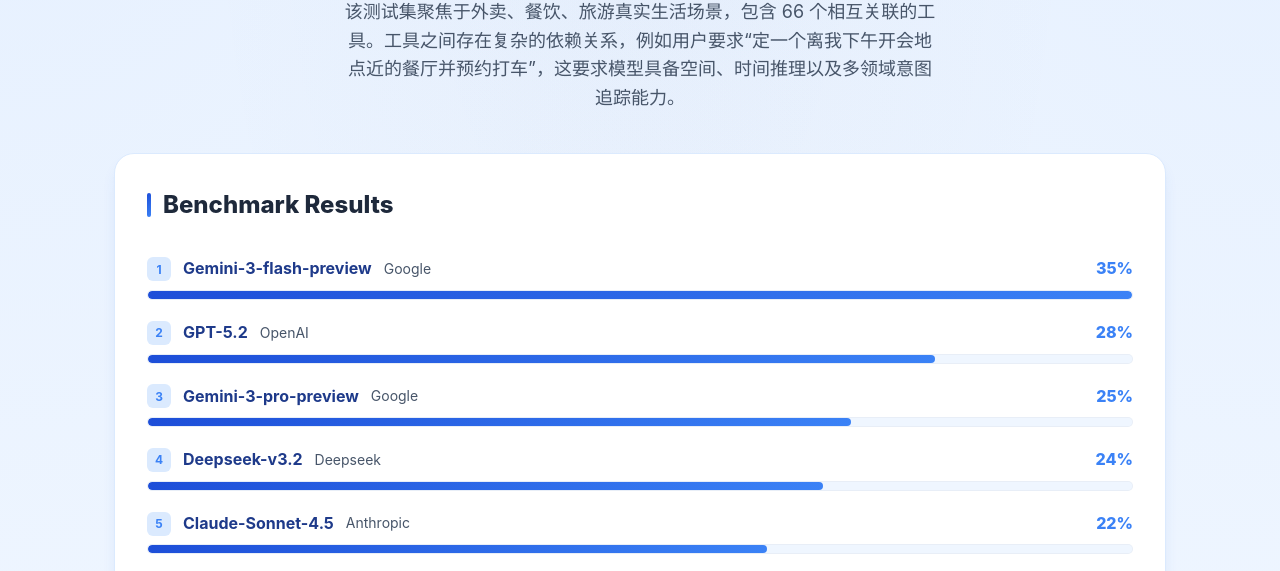
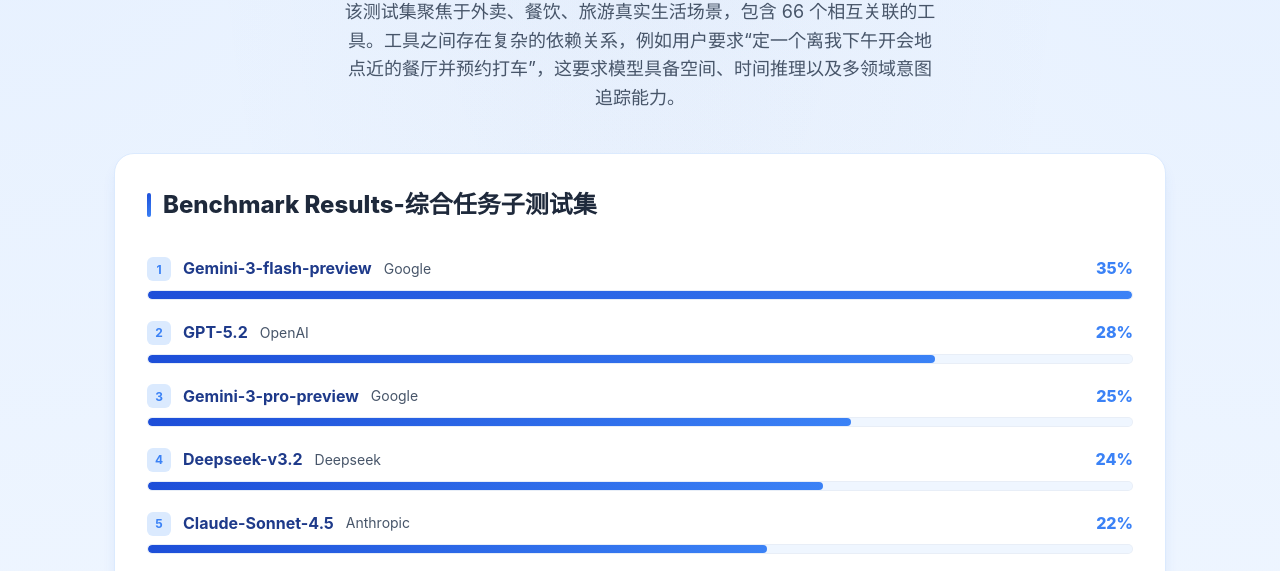
Before and after one commit to runshengdu/data_demo, a plain HTML site: page vitabench.html in a window 1280 px wide. Shown: the part 206-777 px from the top of the page. Drawn offline with Linux system fonts and the light colour scheme.

Commit message:
feat: add subset labels to Tau2Bench and VitaBench section titles
Update section titles to specify test subsets. Tau2Bench now shows "Benchmark Results-Airline子测试集" and VitaBench shows "Benchmark Results-综合任务子测试集".

```diff
--- a/vitabench.html
+++ b/vitabench.html
@@ -20,7 +20,7 @@
     </div>
 
     <div class="leaderboard-card">
-      <h3 class="section-title">Benchmark Results</h3>
+      <h3 class="section-title">Benchmark Results-综合任务子测试集</h3>
       <div class="bars" id="bars"></div>
     </div>
   </main>
```
Also changed, not shown: tau2bench.html (+1 -1 lines).
